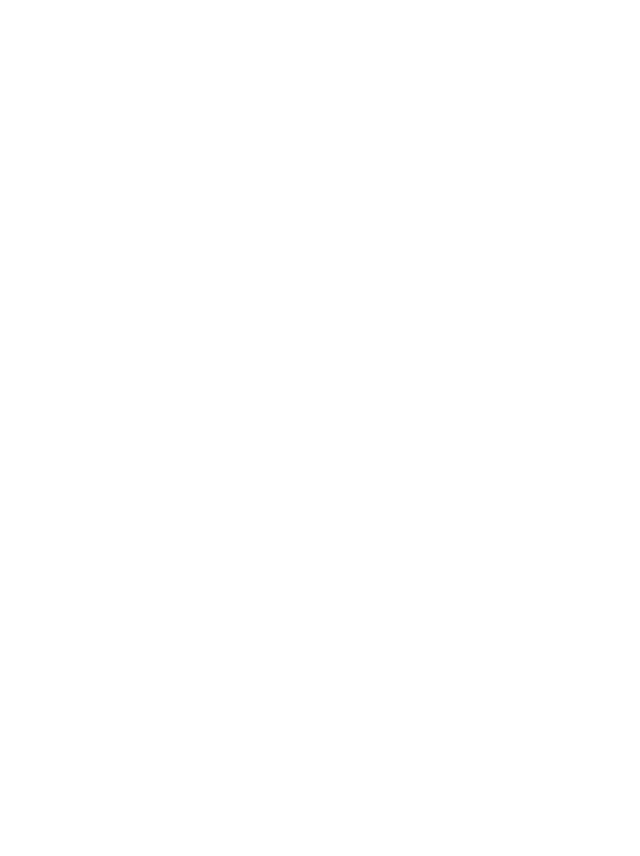
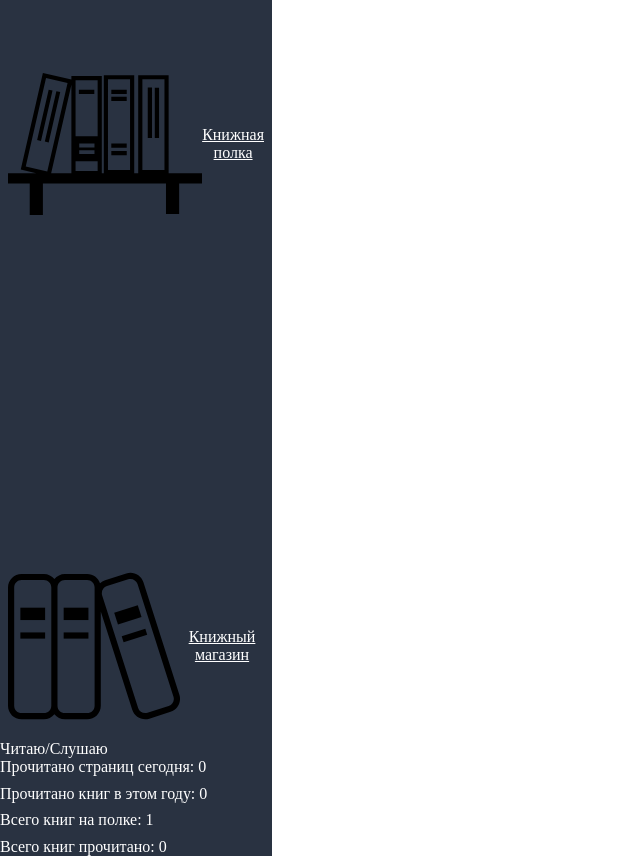
Before and after one commit to s0u1drinker/vue-bookshelf, a Vue app: page / in a window 1280 px wide. Shown: the part 1080-1936 px from the top of the page, without its empty margins (0-640 px from the left). Before the commit the page ends 800 px from the top, so only its background shows below. Built offline with nearby package versions, Linux system fonts and the light colour scheme.

Commit message:
Добавлен компонент для иконок.

```diff
--- /dev/null
+++ b/src/components/TheIcon.vue
@@ -0,0 +1,27 @@
+<script>
+import { defineAsyncComponent } from 'vue';
+
+export default {
+  props: {
+    name: {
+      type: String,
+      required: true,
+    },
+  },
+
+  computed: {
+    dynamicComponent() {
+      const name = this.name;
+
+      return defineAsyncComponent(() => import(`@/components/icons/Icon${name}.vue`));
+    },
+  },
+};
+</script>
+
+<template>
+  <component :is="dynamicComponent" />
+</template>
+
+<style scoped>
+</style>
--- a/src/components/TheNavigation.vue
+++ b/src/components/TheNavigation.vue
@@ -1,10 +1,12 @@
 <script setup>
 import { RouterLink } from 'vue-router'
+// Icons
+import TheIcon from './TheIcon.vue'
 
 const links = [
-  { to: '/', text: 'Главная' },
-  { to: '/bookshelf', text: 'Книжная полка' },
-  { to: '/bookstore', text: 'Книжный магазин' },
+  { to: '/', text: 'Главная', icon: "Statistic" },
+  { to: '/bookshelf', text: 'Книжная полка', icon: "Bookshelf" },
+  { to: '/bookstore', text: 'Книжный магазин', icon: "Bookstore" },
 ]
 </script>
 
@@ -15,7 +17,10 @@ const links = [
       v-for="(link, index) in links"
       :to="link.to"
       :key="index"
-    >{{ link.text }}</RouterLink>
+    >
+      <TheIcon class="navigation__link-icon" :name="link.icon" v-if="link.icon" />
+      <span class="navigation__link-text">{{ link.text }}</span>
+    </RouterLink>
   </nav>
 </template>
 
@@ -26,9 +31,10 @@ const links = [
 }
 
 .navigation__link {
+  align-items: center;
   background-color: transparent;
   color: var(--white);
-  display: block;
+  display: flex;
   padding: .5rem;
   text-align: center;
   transition: color .3s, background-color .3s;
@@ -37,14 +43,32 @@ const links = [
     background-color: var(--white);
     color: var(--dark);
     text-decoration: none;
+
+    & > .navigation__link-icon {
+      fill: var(--dark);
     }
   }
 
-.navigation__link_active {
+  &_active {
     background-color: var(--blue);
     color: var(--dark);
     pointer-events: none;
     position: relative;
     text-decoration: none;
+
+    & > .navigation__link-icon {
+      fill: var(--dark);
+    }
+  }
+
+  &-text {}
+
+  &-icon {
+    fill: var(--white);
+    height: 24px;
+    margin-right: .25rem;
+    transition: fill .3s;
+    width: 24px;
+  }
 }
 </style>
--- a/src/components/TheSidebar.vue
+++ b/src/components/TheSidebar.vue
@@ -1,7 +1,7 @@
 <script setup>
 // Components
 import Navigation from '@/components/TheNavigation.vue'
-import CurrentBooks from './CurrentBooks.vue';
+import CurrentBooks from './CurrentBooks.vue'
 // Store
 import { useBooksStore } from '@/stores/booksStore.js'
 
--- /dev/null
+++ b/src/components/icons/IconBookshelf.vue
@@ -0,0 +1,14 @@
+<template>
+  <svg fill="#000000" version="1.1" id="Capa_1" xmlns="http://www.w3.org/2000/svg" xmlns:xlink="http://www.w3.org/1999/xlink" width="800px" height="800px" viewBox="0 0 31.691 31.691" xml:space="preserve">
+    <g>
+      <path d="M16.868,6.977h2.517v0.695h-2.517V6.977z M19.379,8.124h-2.516v0.697h2.516V8.124z M14.09,6.977h-2.519v0.695h2.519V6.977z
+        M31.691,20.605v1.672h-3.752v4.992h-2.146v-4.992H5.695v5.16H3.547v-5.16H0v-1.672h4.606l-2.522-0.58L5.697,4.254l4.653,1.064
+        V4.762h4.963v15.844h0.33V4.604h4.962v16.001h0.651V4.604h4.966v16.001H31.691z M6.411,20.322L9.723,5.873L6.208,5.068
+        l-3.311,14.45L6.411,20.322z M10.35,6.18L7.044,20.607h3.306V6.18z M14.634,18.667h-3.605v1.599h3.605V18.667z M11.627,16.846
+        v0.648h2.492v-0.648H11.627z M14.119,16.412v-0.647h-2.492v0.647H14.119z M14.634,5.443h-3.605v9.148h3.605V5.443z M19.926,20.107
+        V5.284H16.32v14.823H19.926z M25.543,5.284h-3.605v14.823h3.605V5.284z M24.66,6.653h-0.695v8.229h0.695V6.653z M23.512,6.636
+        h-0.697v8.228h0.697V6.636z M7.898,7.223l-1.884,8.225l0.628,0.144l1.884-8.225L7.898,7.223z M6.641,6.977l-1.885,8.224
+        l0.628,0.144l1.885-8.224L6.641,6.977z M19.379,15.763h-2.516v0.694h2.516V15.763z M16.868,17.693h2.517v-0.694h-2.517V17.693z"/>
+    </g>
+  </svg>
+</template>
--- /dev/null
+++ b/src/components/icons/IconBookstore.vue
@@ -0,0 +1,28 @@
+<template>
+  <svg version="1.1" id="_x32_" xmlns="http://www.w3.org/2000/svg" xmlns:xlink="http://www.w3.org/1999/xlink" viewBox="0 0 512 512"  xml:space="preserve">
+    <g>
+      <rect x="36.823" y="215.559" width="73.646" height="18.412"/>
+      <rect x="36.823" y="141.912" width="73.646" height="36.823"/>
+      <rect x="165.704" y="215.559" width="73.646" height="18.412"/>
+      <rect x="165.704" y="141.912" width="73.646" height="36.823"/>
+      <path d="M510.067,401.059L403.032,66.108c-5.512-17.206-21.41-28.193-38.577-28.193c-4.081,0-8.244,0.63-12.325,1.933
+        l-0.023,0.008l-63.114,20.156c-5.853,1.879-10.91,5.026-15.135,8.945c-5.434-15.976-20.389-27.536-38.203-27.546h-66.256
+        c-12.694,0.009-23.882,5.96-31.312,15.094c-7.43-9.134-18.619-15.085-31.312-15.094H40.518C18.137,41.422,0.005,59.545,0,81.931
+        v351.635c0.005,22.386,18.137,40.509,40.518,40.518h66.256c12.694-0.009,23.882-5.961,31.312-15.094
+        c7.43,9.134,18.619,15.085,31.312,15.094h66.256c22.381-0.009,40.514-18.132,40.518-40.518V153.015l93.591,292.887
+        c5.52,17.206,21.419,28.192,38.59,28.183c4.09,0,8.262-0.63,12.334-1.924l63.119-20.174c17.207-5.51,28.202-21.405,28.193-38.576
+        C512,409.312,511.38,405.14,510.067,401.059z M128.881,433.566c-0.022,12.209-9.903,22.08-22.107,22.107H40.518
+        c-12.204-0.026-22.085-9.898-22.107-22.107V81.931c0.022-12.208,9.903-22.089,22.107-22.107h66.256
+        c12.204,0.018,22.084,9.898,22.107,22.107V433.566z M257.762,433.566c-0.022,12.209-9.903,22.08-22.107,22.107h-66.256
+        c-12.204-0.026-22.084-9.898-22.106-22.107V81.931c0.022-12.208,9.902-22.089,22.106-22.107h66.256
+        c12.204,0.018,22.085,9.898,22.107,22.107V433.566z M478.197,434.457l-63.11,20.164c-2.256,0.72-4.513,1.052-6.733,1.052
+        c-9.34-0.009-18.061-5.987-21.055-15.382L280.268,105.341c-0.724-2.256-1.056-4.513-1.056-6.733
+        c0.005-9.341,5.988-18.061,15.386-21.054l63.11-20.166h0.009c2.252-0.719,4.509-1.06,6.738-1.06
+        c9.337,0.009,18.052,5.988,21.046,15.391l107.035,334.95c0.72,2.257,1.052,4.513,1.052,6.743
+        C493.579,422.742,487.601,431.463,478.197,434.457z"/>
+      <path d="M352.099,39.857c0.013,0,0.022,0,0.031-0.008l1.061-0.342L352.099,39.857z"/>
+      <polygon points="338.484,227.03 344.085,244.561 414.242,222.148 408.633,204.608"/>
+      <polygon points="386.211,134.459 316.062,156.872 327.273,191.951 397.422,169.53"/>
+    </g>
+  </svg>
+</template>
--- /dev/null
+++ b/src/components/icons/IconStatistic.vue
@@ -0,0 +1,5 @@
+<template>
+  <svg fill="#000000" width="800px" height="800px" viewBox="0 0 24 24" xmlns="http://www.w3.org/2000/svg">
+    <path d="M20,3H4A3,3,0,0,0,1,6V18a3,3,0,0,0,3,3H20a3,3,0,0,0,3-3V6A3,3,0,0,0,20,3Zm1,15a1,1,0,0,1-1,1H4a1,1,0,0,1-1-1V6A1,1,0,0,1,4,5H20a1,1,0,0,1,1,1ZM9,12v4a1,1,0,0,1-2,0V12a1,1,0,0,1,2,0Zm4-2v6a1,1,0,0,1-2,0V10a1,1,0,0,1,2,0Zm4-2v8a1,1,0,0,1-2,0V8a1,1,0,0,1,2,0Z"/>
+  </svg>
+</template>
```
Also changed, not shown: .postcsssrc.js. Lines whose indentation alone changed are shown as unchanged.
